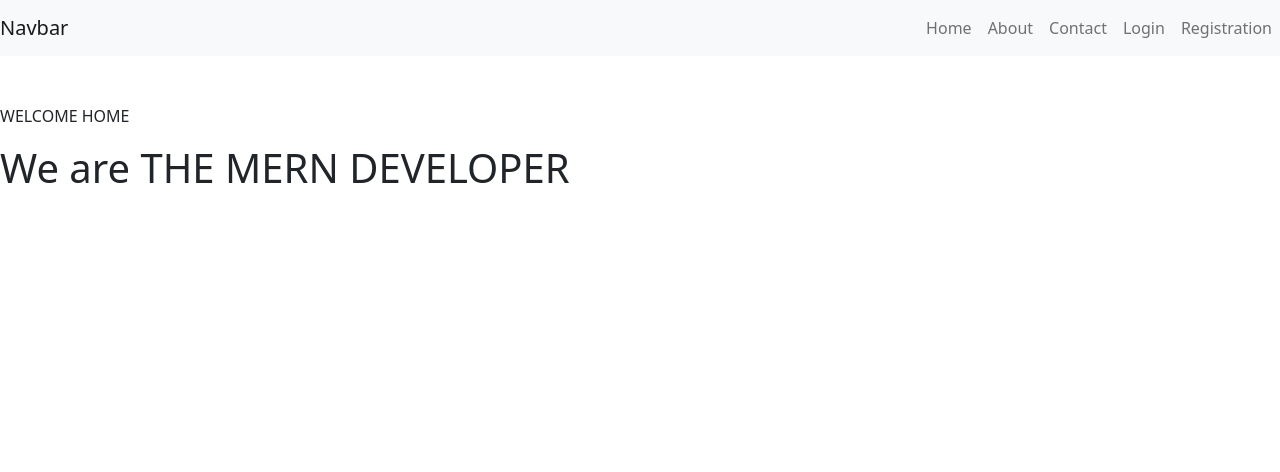
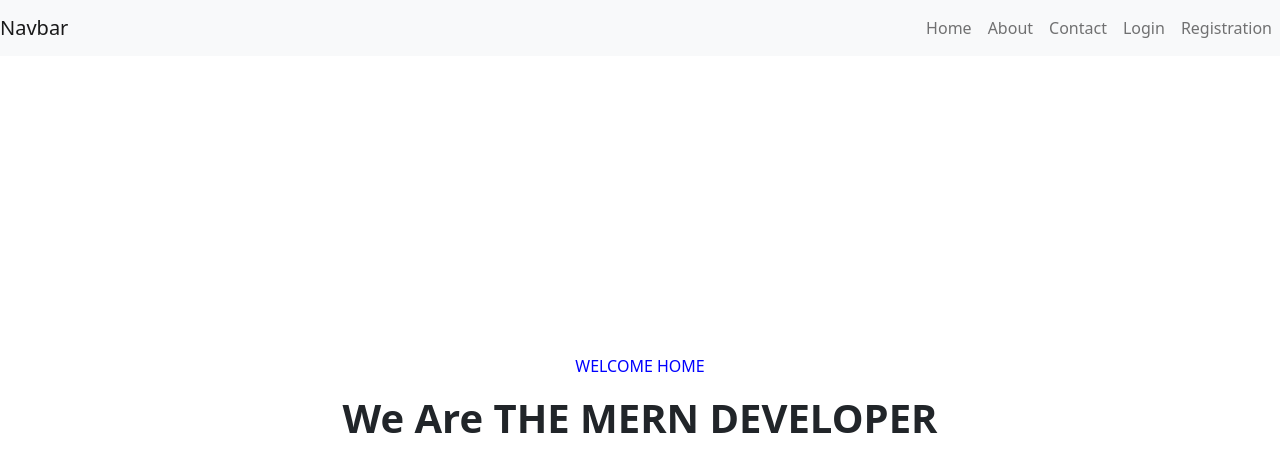
Before and after one commit to parulsurana/MernStack, a React (Create React App) app in the folder frontend/: page / in a window 1280 px wide. Shown: the top 472 px of the page. Built offline with nearby package versions, Linux system fonts and the light colour scheme.

Commit message:
Create Home Page

```diff
--- a/frontend/src/App.css
+++ b/frontend/src/App.css
@@ -1,5 +1,6 @@
 .App {
 	text-align: center;
+	background-color: lightblue;
 }
 
 .App-logo {
@@ -46,3 +47,20 @@
 	height: 8rem;
 	width: 8rem;
 }
+
+.home-page .home-div {
+	margin-top: 250px;
+	display: flex;
+	flex-direction: column;
+	align-items: center;
+}
+.home-page .home-div p {
+	color: blue;
+}
+
+.home-page .home-div h1 {
+	font-size: 40px;
+	font-weight: 800;
+	text-transform: capitalize;
+	margin-bottom: 30px;
+}
--- a/frontend/src/components/Home.js
+++ b/frontend/src/components/Home.js
@@ -1,10 +1,14 @@
-import React from 'react'
+import React from "react";
 
 export default function Home() {
-    return (
-        <div>
-            <p className='pt-5'>WELCOME HOME</p>
-            <h1> We are THE MERN DEVELOPER</h1>
-        </div>
-    )
+	return (
+		<>
+			<div className='home-page'>
+				<div className='home-div'>
+					<p className='pt-5'>WELCOME HOME</p>
+					<h1> We are THE MERN DEVELOPER</h1>
+				</div>
+			</div>
+		</>
+	);
 }
```
